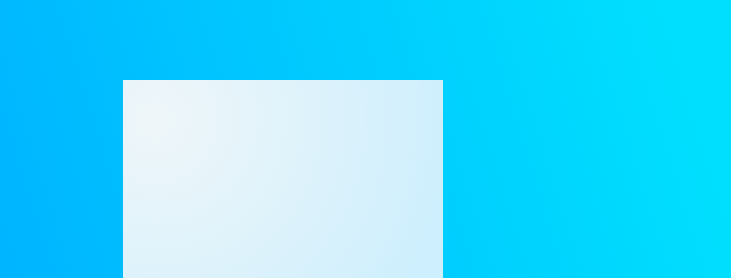
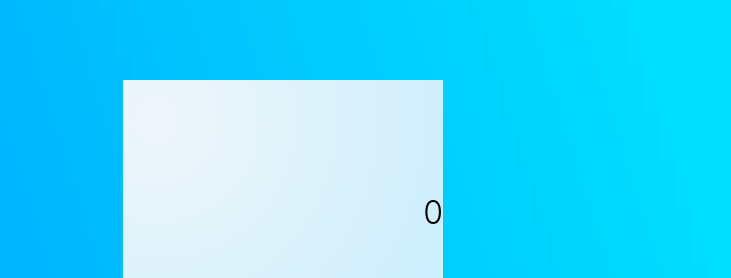
Before and after one commit to miloujb/calculator, a React (Create React App) app in the folder calculator/: page / in a window 1280 px wide. Shown: the top 278 px of the page, without its empty margins (357-1088 px from the left). Built offline with nearby package versions, Linux system fonts and the light colour scheme.

Commit message:
showing 0 when 'result' defaults

```diff
--- a/calculator/src/Calculator/Calculator.js
+++ b/calculator/src/Calculator/Calculator.js
@@ -8,9 +8,10 @@ class Calculator extends React.Component {
     result: 0
   };
   render() {
+    console.log(this.state);
     return (
       <main className="calculator">
-        <Screen formula={this.state.formula} result={this.state.formula} />
+        <Screen formula={this.state.formula} result={this.state.result} />
         <Keypad />
       </main>
     );
--- a/calculator/src/Calculator/Components/FormulaScreen/FormulaScreen.js
+++ b/calculator/src/Calculator/Components/FormulaScreen/FormulaScreen.js
@@ -1,6 +1,7 @@
 import React from "react";
 
 const FormulaScreen = props => {
+  console.log(props);
   return <div className="formula-screen">{props.children}</div>;
 };
 
--- a/calculator/src/Calculator/Components/ResultScreen/ResultScreen.js
+++ b/calculator/src/Calculator/Components/ResultScreen/ResultScreen.js
@@ -1,5 +1,7 @@
 import React from "react";
-const resultScreen = props => (
-  <div className="result-screen">{props.children}</div>
-);
+
+const resultScreen = props => {
+  console.log(props);
+  return <div className="result-screen">{props.children}</div>;
+};
 export default resultScreen;
--- a/calculator/src/Calculator/Components/Screen.js
+++ b/calculator/src/Calculator/Components/Screen.js
@@ -3,10 +3,11 @@ import ResultScreen from "./ResultScreen/ResultScreen";
 import FormulaScreen from "./FormulaScreen/FormulaScreen";
 
 const Screen = props => {
+  console.log(props);
   return (
     <div className="screen">
       <ResultScreen>{props.result}</ResultScreen>
-      <FormulaScreen>{props.equation}</FormulaScreen>
+      <FormulaScreen>{props.formula}</FormulaScreen>
     </div>
   );
 };
```
